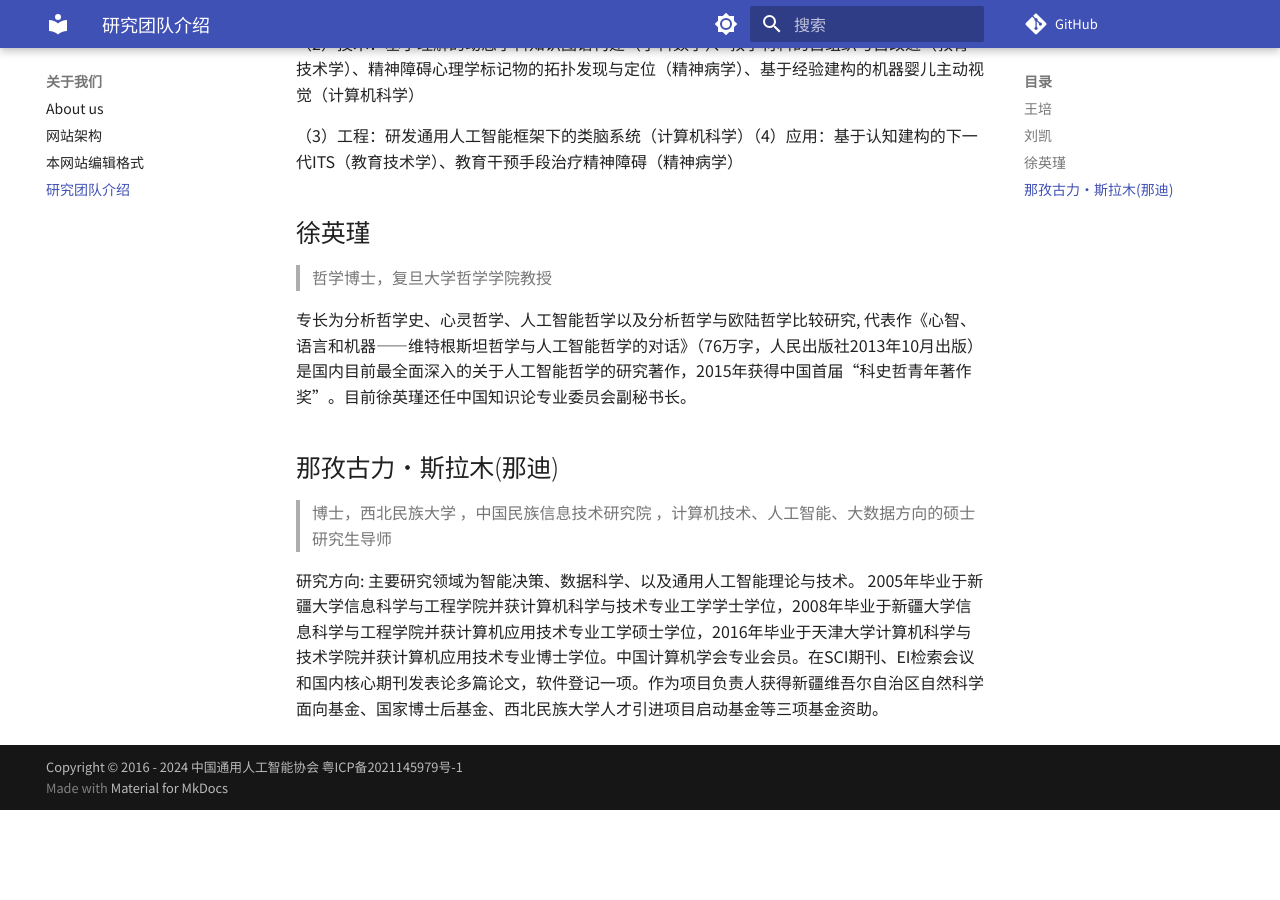
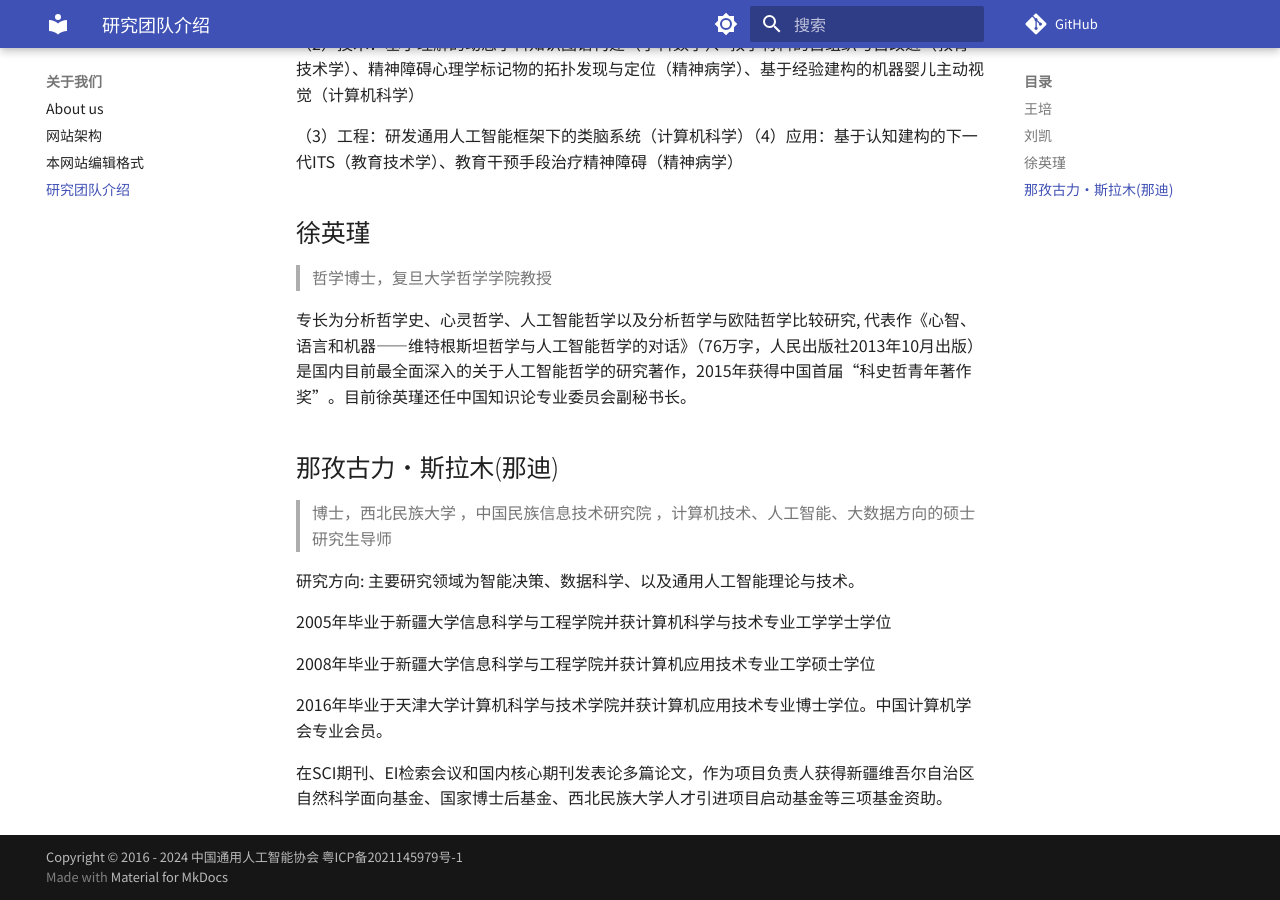
Before and after one commit to Hailaylin/agi-society-cn, an MkDocs documentation site: the page built from docs/about/team.md, in a window 1280 px wide and 900 px high, scrolled down 851 px. Built offline with MkDocs 1.6.1 and Material for MkDocs 9.7.7, drawn with Linux system fonts in a browser that asks for light colours; comment, search, counter and statistics services are not loaded; before the commit the page ends 1661 px from its top, so only the background shows below that.

Commit message:
nady infomation

```diff
--- a/docs/about/team.md
+++ b/docs/about/team.md
@@ -37,4 +37,11 @@ http://agi-conf.org/
 > 博士，西北民族大学 ，中国民族信息技术研究院 ，计算机技术、人工智能、大数据方向的硕士研究生导师
 
 研究方向: 主要研究领域为智能决策、数据科学、以及通用人工智能理论与技术。
-2005年毕业于新疆大学信息科学与工程学院并获计算机科学与技术专业工学学士学位，2008年毕业于新疆大学信息科学与工程学院并获计算机应用技术专业工学硕士学位，2016年毕业于天津大学计算机科学与技术学院并获计算机应用技术专业博士学位。中国计算机学会专业会员。在SCI期刊、EI检索会议和国内核心期刊发表论多篇论文，软件登记一项。作为项目负责人获得新疆维吾尔自治区自然科学面向基金、国家博士后基金、西北民族大学人才引进项目启动基金等三项基金资助。
+
+2005年毕业于新疆大学信息科学与工程学院并获计算机科学与技术专业工学学士学位
+
+2008年毕业于新疆大学信息科学与工程学院并获计算机应用技术专业工学硕士学位
+
+2016年毕业于天津大学计算机科学与技术学院并获计算机应用技术专业博士学位。中国计算机学会专业会员。
+
+在SCI期刊、EI检索会议和国内核心期刊发表论多篇论文，作为项目负责人获得新疆维吾尔自治区自然科学面向基金、国家博士后基金、西北民族大学人才引进项目启动基金等三项基金资助。
```
